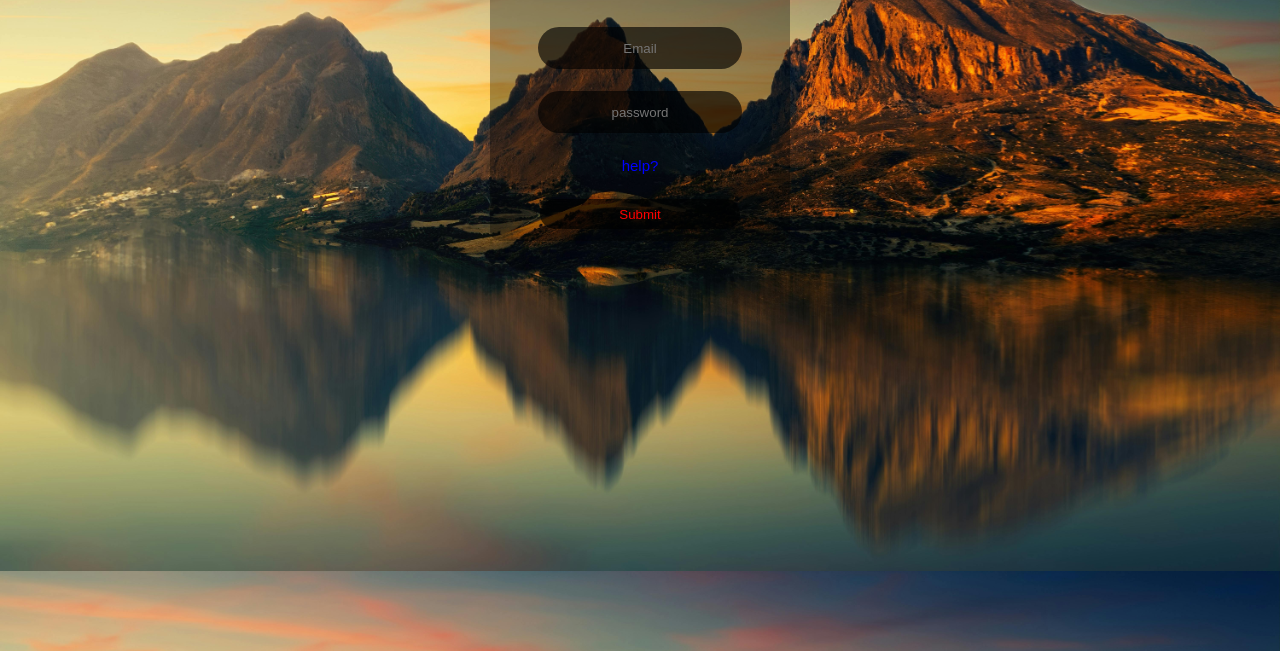
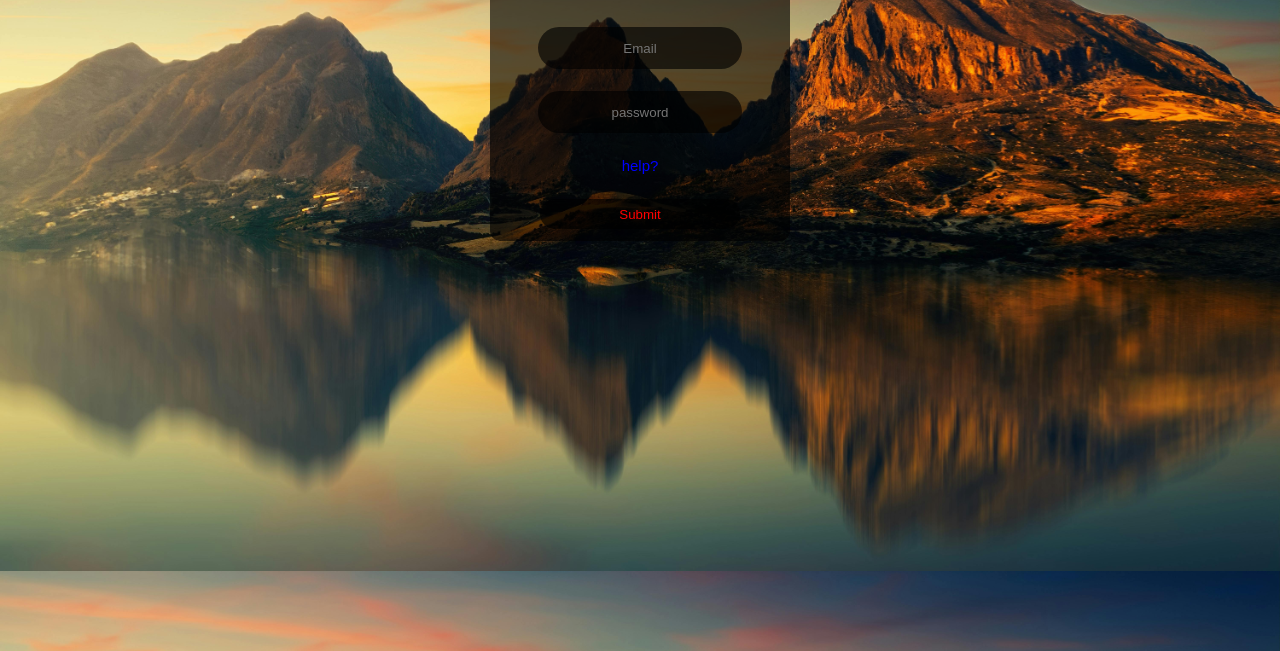
Before and after one commit to F1RE88/account, a plain HTML site: page index.html in a window 1280 px wide. Shown: the part 149-800 px from the top of the page. Drawn offline with nearby package versions, Linux system fonts and the light colour scheme; a web font is replaced by a local one.

Commit message:
Update style.css
i have change the div optical

```diff
--- a/style.css
+++ b/style.css
@@ -8,7 +8,7 @@ body{
     color: rgb(138, 1, 1);
 }
 .login-div{
-    background-color: rgba(0, 0, 0, 0.344);
+    background-color: rgba(0, 0, 0, 0.638);
     height: 300px;
     width: 300px;
     margin-top: 90px;
```
